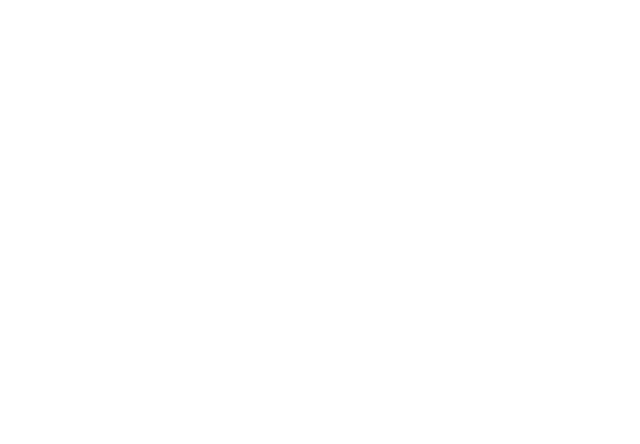
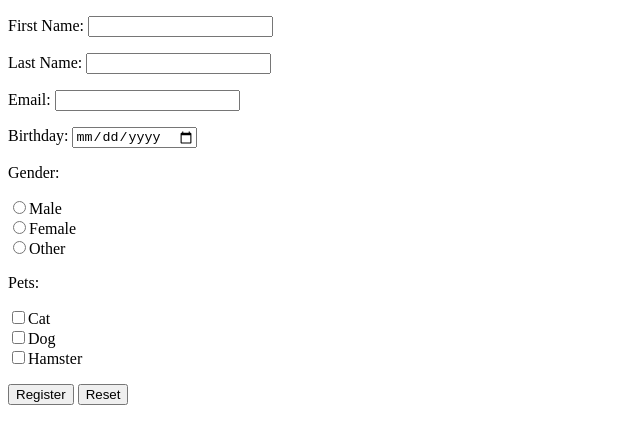
Before and after one commit to jazdal/my-simple-website, a plain HTML site: page assets/pages/register.html in a window 1280 px wide. Shown: the whole page, without its empty margins (0-640 px from the left). Drawn offline with Linux system fonts and the light colour scheme.

Commit message:
create prototype form in register.html page

```diff
--- a/assets/pages/register.html
+++ b/assets/pages/register.html
@@ -6,6 +6,23 @@
     <title>Register</title>
 </head>
 <body>
-
+    <form>
+        <p>First Name: <input type="text"></p>
+        <p>Last Name: <input type="text"></p>
+        <p>Email: <input type="email" required></p>
+        <p>Birthday: <input type="date"></p>
+        <p>Gender:</p>
+        <input type="radio" name="gender">Male<br>
+        <input type="radio" name="gender">Female<br>
+        <input type="radio" name="gender">Other
+        <p>Pets:</p>
+        <input type="checkbox">Cat<br>
+        <input type="checkbox">Dog<br>
+        <input type="checkbox">Hamster
+        <p>
+            <input type="submit" value="Register">
+            <input type="reset">
+        </p>
+    </form>
 </body>
 </html>
```
